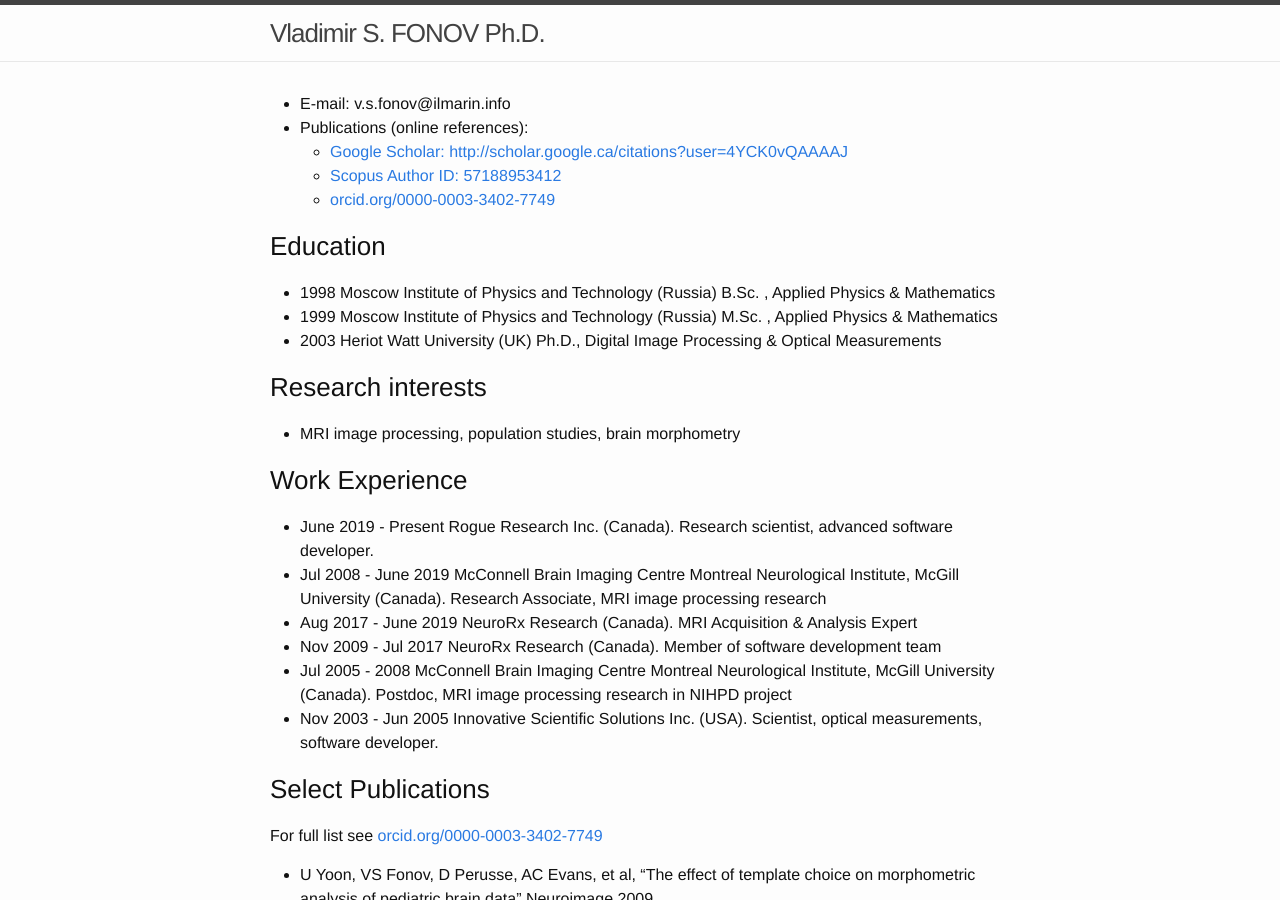
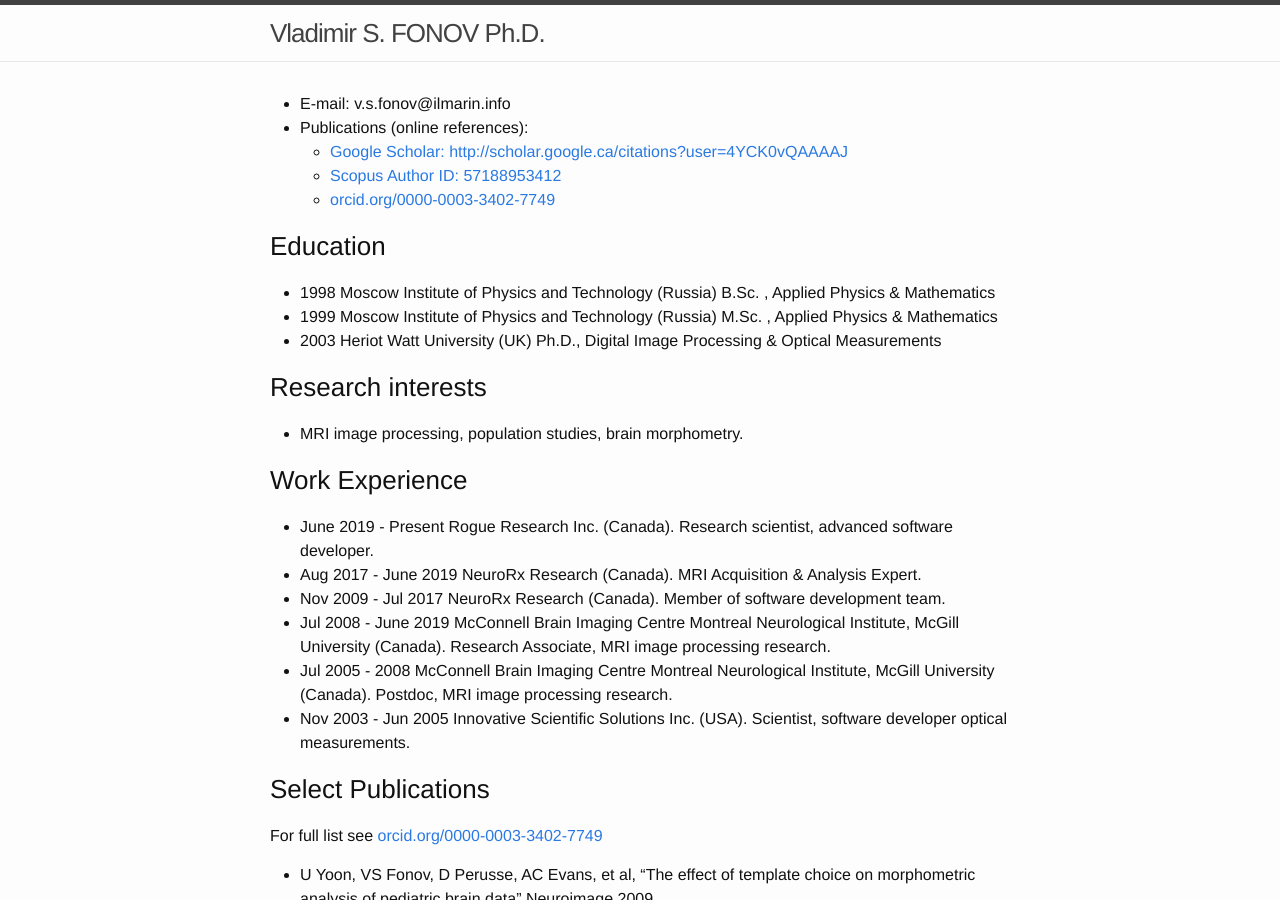
Before and after one commit to vfonov/vfonov.github.io, a Jekyll site: the page built from CV.md, in a window 1280 px wide and 900 px high. Built offline with Jekyll 4.4.1, drawn with Linux system fonts in a browser that asks for light colours.

Commit message:
Firmat update

```diff
--- a/CV.md
+++ b/CV.md
@@ -17,16 +17,16 @@ permalink: /cv/
 
 ### Research interests
 
-* MRI image processing, population studies, brain morphometry
+* MRI image processing, population studies, brain morphometry.
 
 ### Work Experience
 
 * June 2019 - Present Rogue Research Inc. (Canada). Research scientist, advanced software developer.
-* Jul 2008 - June 2019 McConnell Brain Imaging Centre Montreal Neurological Institute, McGill University (Canada). Research Associate, MRI image processing research
-* Aug 2017 - June 2019 NeuroRx Research (Canada). MRI Acquisition & Analysis Expert
-* Nov 2009 - Jul 2017  NeuroRx Research (Canada). Member of software development team
-* Jul 2005 - 2008 McConnell Brain Imaging Centre Montreal Neurological Institute, McGill University (Canada). Postdoc, MRI image processing research in NIHPD project
-* Nov 2003 - Jun 2005 Innovative Scientific Solutions Inc. (USA). Scientist, optical measurements, software developer.
+* Aug 2017 - June 2019 NeuroRx Research (Canada). MRI Acquisition & Analysis Expert.
+* Nov 2009 - Jul 2017 NeuroRx Research (Canada). Member of software development team.
+* Jul 2008 - June 2019 McConnell Brain Imaging Centre Montreal Neurological Institute, McGill University (Canada). Research Associate, MRI image processing research.
+* Jul 2005 - 2008 McConnell Brain Imaging Centre Montreal Neurological Institute, McGill University (Canada). Postdoc, MRI image processing research.
+* Nov 2003 - Jun 2005 Innovative Scientific Solutions Inc. (USA). Scientist, software developer optical measurements.
 
 ### Select Publications
 
```
